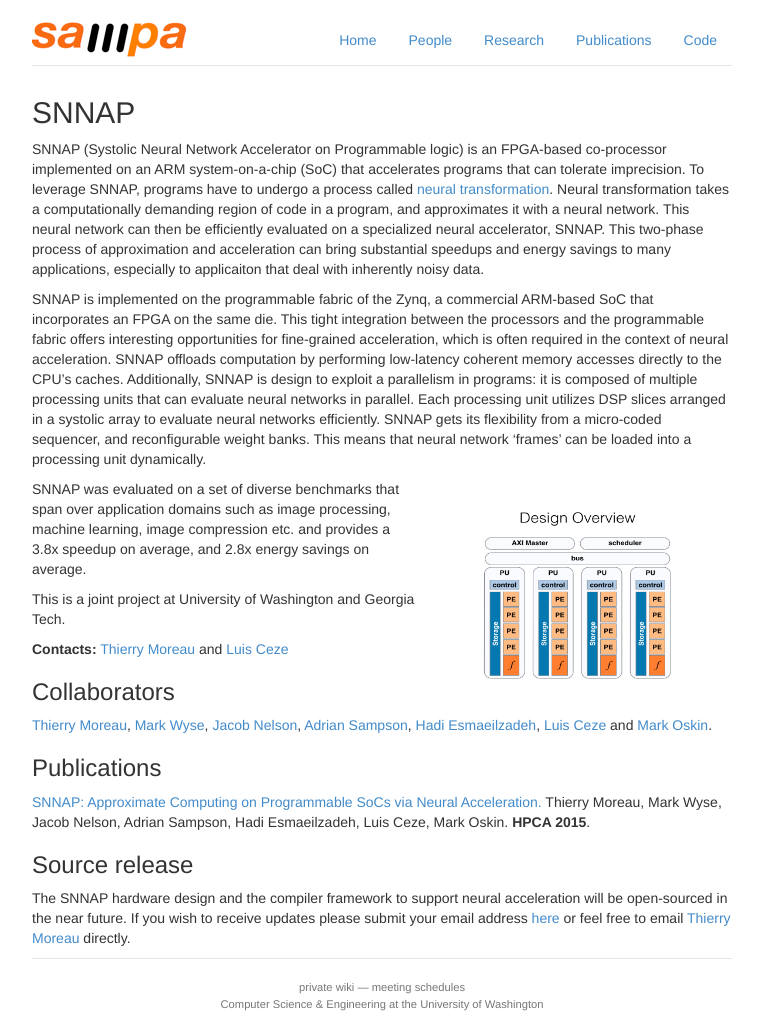
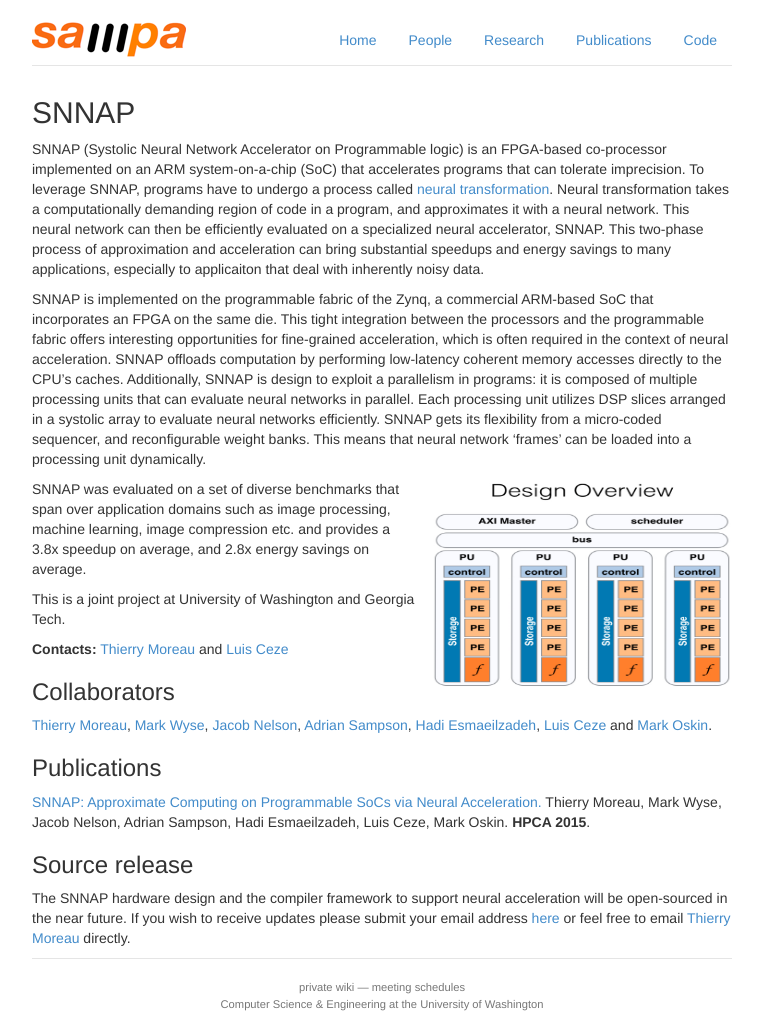
Before and after one commit to uwsampa/sampa-public, a Jekyll site: the page built from research/approximation/snnap.md, in a window 1280 px wide. Shown: the whole page, without its empty margins (258-1020 px from the left). Built offline with Jekyll 4.4.1, drawn with Linux system fonts in a browser that asks for light colours; Markdown is read by kramdown in place of the engine named in the settings.

Commit message:
cropped the image file

```diff
--- a/research/approximation/snnap.md
+++ b/research/approximation/snnap.md
@@ -6,7 +6,7 @@ SNNAP (Systolic Neural Network Accelerator on Programmable logic) is an FPGA-bas
 
 SNNAP is implemented on the programmable fabric of the Zynq, a commercial ARM-based SoC that incorporates an FPGA on the same die. This tight integration between the processors and the programmable fabric offers interesting opportunities for fine-grained acceleration, which is often required in the context of neural acceleration. SNNAP offloads computation by performing low-latency coherent memory accesses directly to the CPU’s caches. Additionally, SNNAP is design to exploit a parallelism in programs: it is composed of multiple processing units that can evaluate neural networks in parallel. Each processing unit utilizes DSP slices arranged in a systolic array to evaluate neural networks efficiently. SNNAP gets its flexibility from a micro-coded sequencer, and reconfigurable weight banks. This means that neural network 'frames' can be loaded into a processing unit dynamically.
 
-<img src="{{ site.base }}/img/snnap.jpg" class="illustration"
+<img src="{{ site.base }}/img/snnap.png" class="illustration"
   style="width: 300px; height: 208px;">
 
 SNNAP was evaluated on a set of diverse benchmarks that span over application domains such as image processing, machine learning, image compression etc. and provides a 3.8x speedup on average, and 2.8x energy savings on average.
```
Also changed, not shown: img/snnap.jpg (deleted), img/snnap.png (added).
